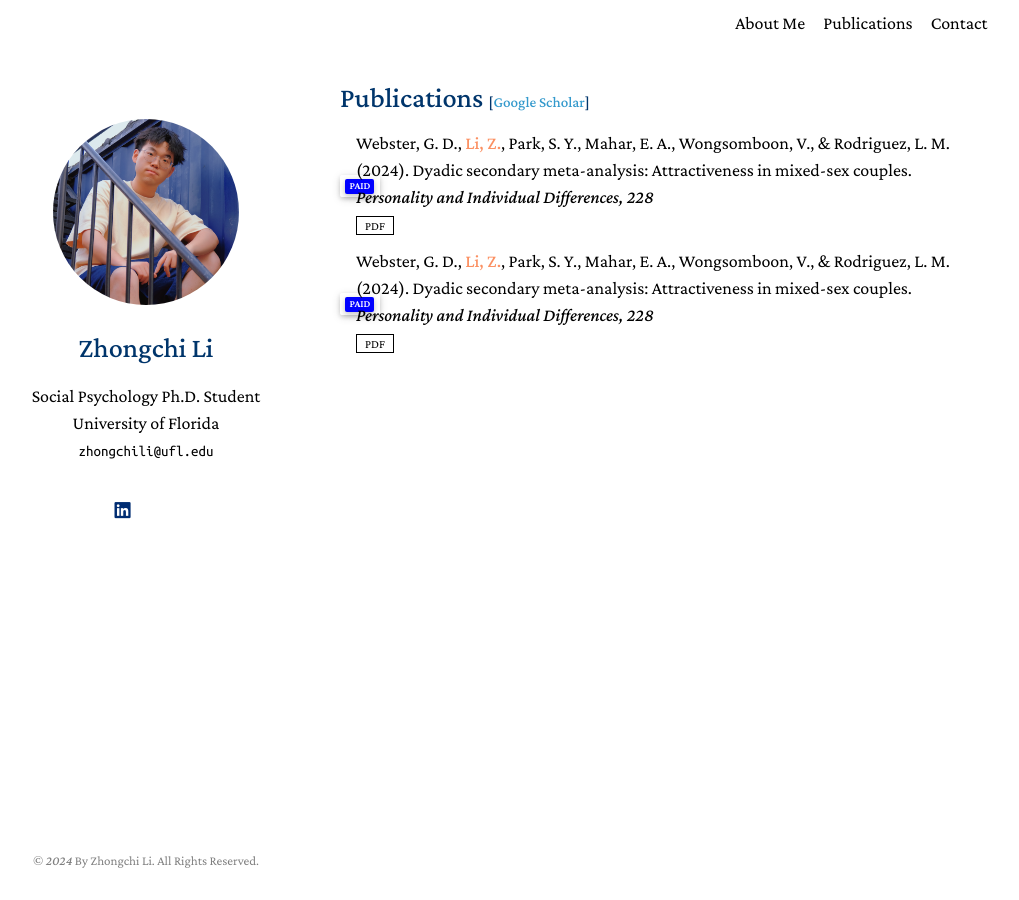
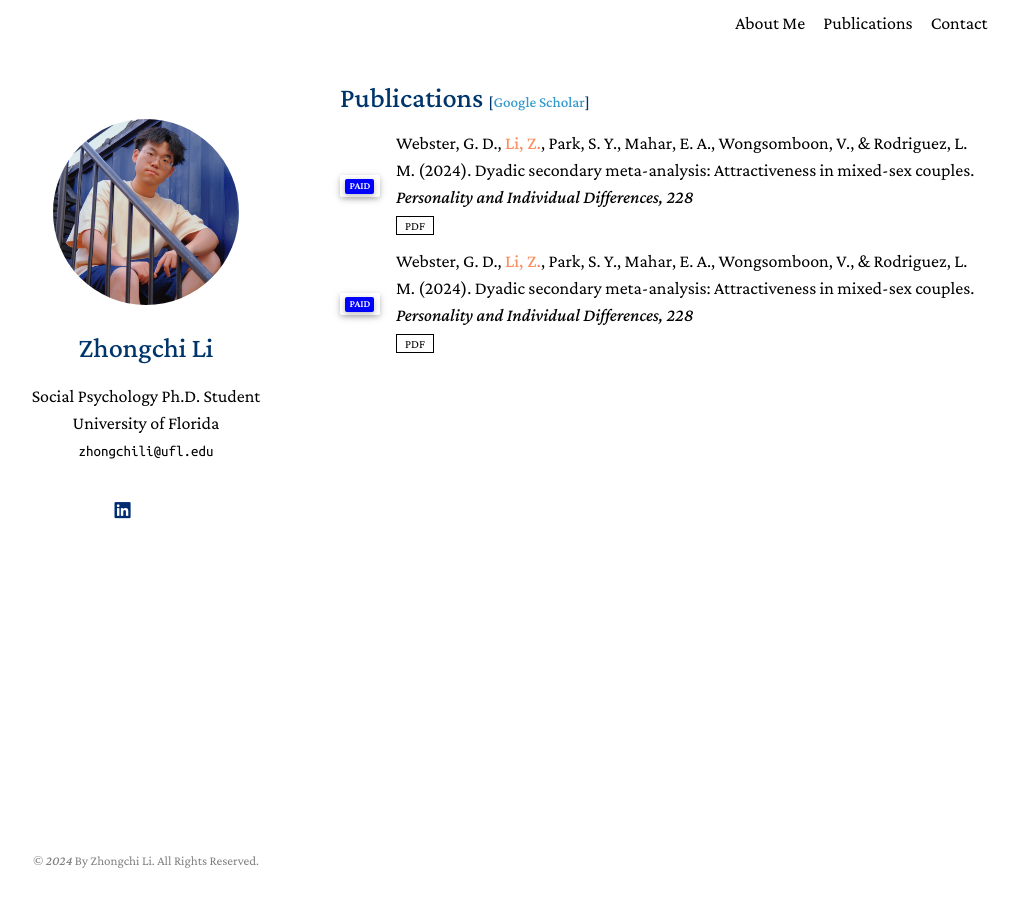
Before and after one commit to zhongchili52/zhongchili52.github.io, a Jekyll site: the page built from publicationspage.md, in a window 1280 px wide. Shown: the whole page, without its empty margins (130-1149 px from the left). Built offline with Jekyll 4.4.1, drawn with Linux system fonts in a browser that asks for light colours; nearby versions of some CDN libraries; library files that are not in the unit come from our copies; a style sheet for code colours, icons or effects is not loaded.

Commit message:
Update publications.md

```diff
--- a/_includes/publications.md
+++ b/_includes/publications.md
@@ -10,7 +10,7 @@
 
 <li>
 <div class="pub-row">
-  <div class="col-sm-3" style="position: fixed;">
+  <div class="col-sm-3" style="position: relative;top: 0;">
       <div class="badge">{{ link.conference_short }}</div>
   </div>
   <div class="col-sm-9" style="position: relative;padding-right: 15px;padding-left: 16px;">
```
